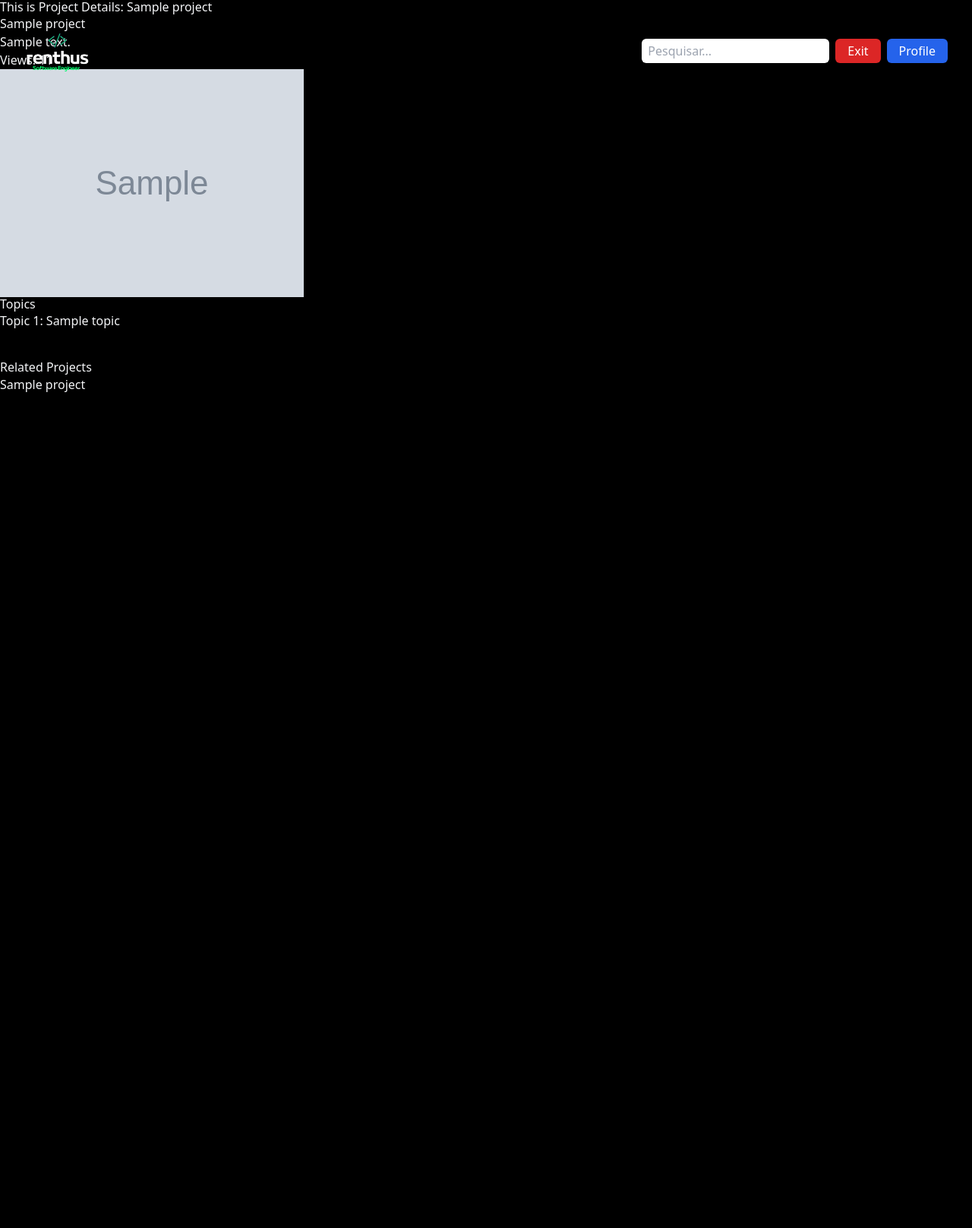
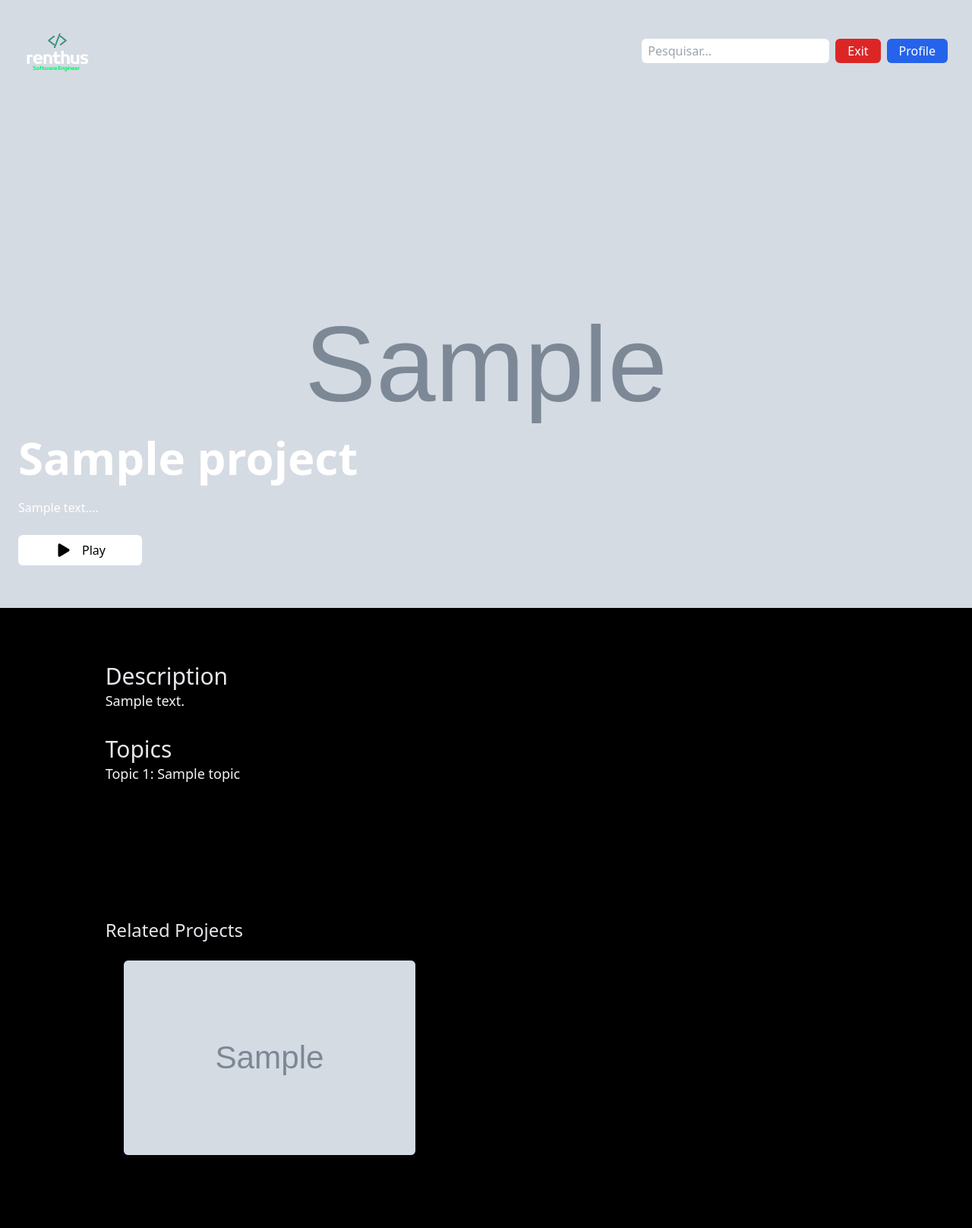
Before and after one commit to renthus/DevProjectFlix, a Django app: page /projects/1 in a window 1280 px wide. Shown: the whole page at 76% size. Before the commit the page ends 516 px from the top, so only its background shows below. Run offline with Django 3.2, Linux system fonts and the light colour scheme; tables that the repository leaves empty hold one stand-in row (values such as "Sample post"); grey boxes marked "Sample" are stand-in pictures; some libraries are stand-ins or nearby versions.

Commit message:
update: details.html file

```diff
--- a/project/templates/detailsproject.html
+++ b/project/templates/detailsproject.html
@@ -7,7 +7,76 @@ HomeProjects - renthus
 
 {% block content %}
 
-<h1>This is Project Details: {{ object.title }}</h1>
+<main class='bg-primary_black min-h-screen w-full'>
+    <section class="h-screen relative bg-no-repeat pb-8 pl-6 flex  items-end bg-cover" style="background-image: url('{{ object.thumb.url }}');">
+        <div>
+            <h2 class="text-6xl font-semibold text-white my-4">
+                {{ object.title }}
+            </h2>
+            <p class=" w-11/12 md:w-5/12 font-medium text-white my-4">
+                {{ object.description|slice:":100" }}...
+            </p>
+            <div class="flex my-4">
+                <a href="{{ object.topic.first.video }}">
+                    <button class="flex items-center bg-white py-2 px-5 rounded-md" style='color:black;'>
+                        <ion-icon name="play" class="text-2xl"></ion-icon>
+                        <span class="ml-3 font-medium">
+                            Play
+                        </span>
+                    </button>
+                </a>
+            </div>
+        </div>
+    </section>
+    <section class='bg-primary_black flex justify-center py-10'>
+        <div class="p-8 w-10/12 relative" >
+            <h2 class="text-gray-200 text-3xl font-medium">
+                Description
+            </h2>
+            <div class="flex justify-left  items-center min-w-full  movie_lis">
+                <p class="text-gray-100 text-lg">
+                    {{ object.description }}
+                </p>
+            </div>
+
+            <div style='margin-top:2rem;margin-bottom:2rem;'>
+                <h2 class="text-gray-200 text-3xl font-medium">
+                    Topics
+                </h2>
+                {% for topic in object.topic.all %}
+                    <h3 class='text-lg'>
+                        <a href="{{ topic.video }}">
+                            <p>
+                                Topic {{ forloop.counter }}: {{ topic.title }}
+                            </p>
+                        </a>
+                    </h3>
+                {% endfor %}
+            </div>
+
+        </div>
+    </section>
+
+    <section class='bg-primary_black flex justify-center py-10'>
+        <div class="p-8 w-10/12 relative" >
+            <h2 class="text-gray-200 text-2xl font-medium">
+                Related Projects
+            </h2>
+            <div class="flex flex-wrap items-center min-w-full movie_lis">
+                {% for project in projects_relations %}
+                <div class="m-4 bg-blue-500 overflow-hidden flex-shrink-0 rounded-md cursor-pointer h-64 w-96">
+                    <a href="{% url 'project:detailsproject' project.pk %}">
+                            <img src="{{ project.thumb.url }}" class="object-cover w-full h-full " alt="">
+                    </a>
+                </div>
+                {% endfor %}
+            </div>
+        </div>
+    </section>
+
+</main>
+
+<!-- <h1>This is Project Details: {{ object.title }}</h1>
 <p>{{ object }}</p>
 <p>{{ object.description }}</p>
 <p>Views: {{ object.views }}</p>
@@ -30,6 +99,6 @@ HomeProjects - renthus
             </a>
         </p>
     {% endfor %}
-</div>
+</div> -->
 
 {% endblock %}
--- a/project/templates/homeprojects.html
+++ b/project/templates/homeprojects.html
@@ -6,7 +6,6 @@ HomeProjects - renthus
 
 {% block content %}
 <div class="py-10">
-    <h1>Essa é a nossa home projects!</h1>
 
     <div><br><br><br><br><br>
         {% for project in object_list %}
```
